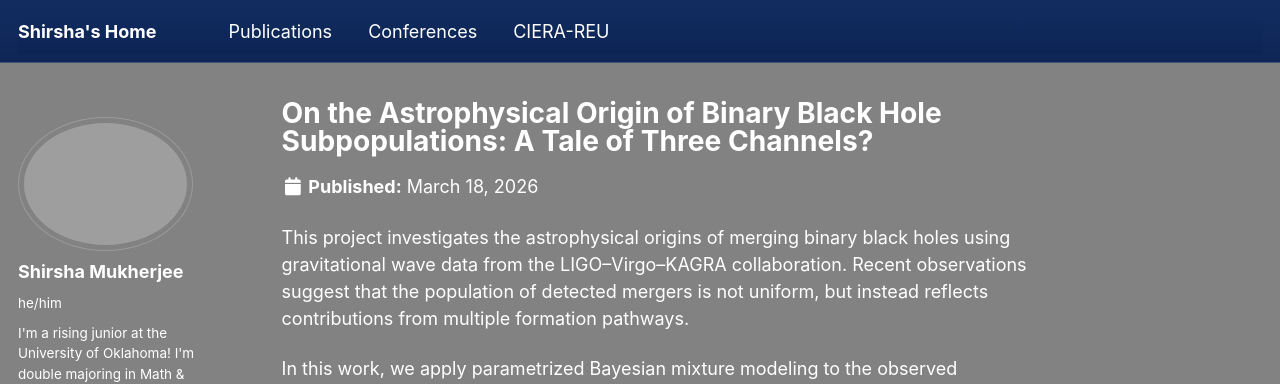
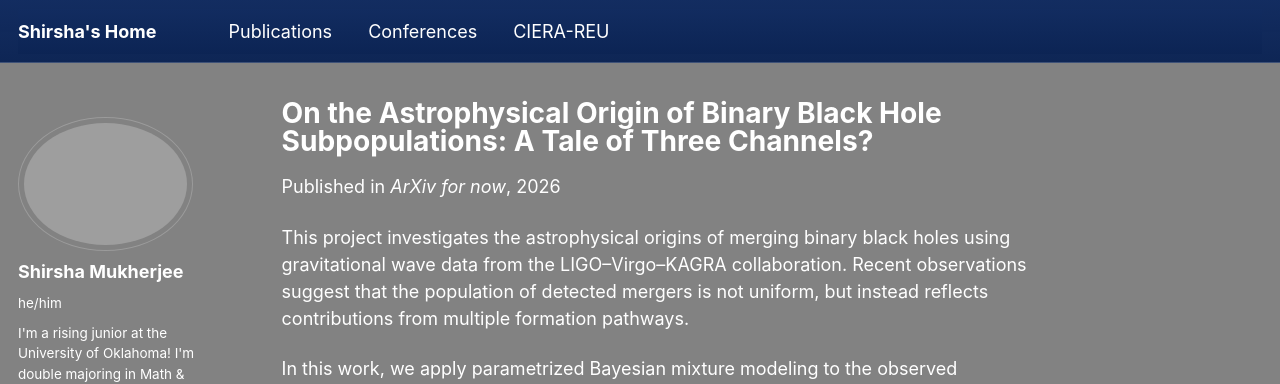
Before and after one commit to shirshamukherjee/projectfrthistime, a Jekyll site: the page built from _publications/2024-02-17-paper-title-number-4.md, in a window 1280 px wide and 1342 px high. Shown: the top 384 px of the window. Built offline with Jekyll 4.4.1, drawn with Linux system fonts in a browser that asks for light colours; some web fonts are replaced; a script that is not in the unit is left out.

Commit message:
Add venue (arxiv) for population inference paper

```diff
--- a/_publications/2024-02-17-paper-title-number-4.md
+++ b/_publications/2024-02-17-paper-title-number-4.md
@@ -4,6 +4,7 @@ collection: publications
 category: manuscripts
 permalink: (/publication/2024-02-17-paper-title-number-4)
 excerpt: 'This work uses statistical modeling of gravitational wave data to uncover distinct populations of merging black holes and probe their astrophysical origins.'
+venue: 'ArXiv for now'
 date: 2026-03-18
 paperurl: 'https://arxiv.org/abs/2603.17987'
 citation: '	arXiv:2603.17987 [astro-ph.HE]'
```
